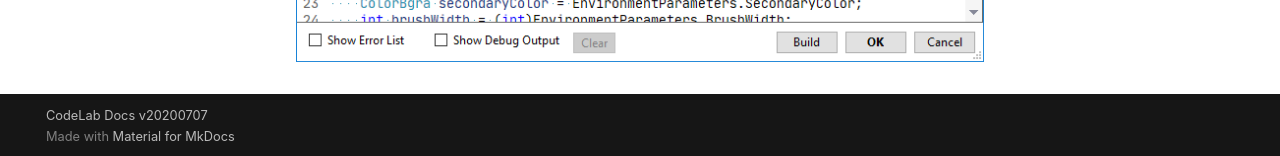
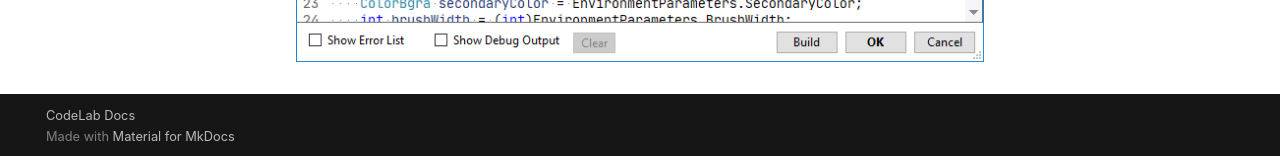
Before and after one commit to toehead2001/codelab-docs, an MkDocs documentation site: the page built from docs/index.md, in a window 1280 px wide and 961 px high. Shown: the part 802-958 px from the top of the window. Built offline with MkDocs 1.6.1 and Material for MkDocs 9.7.7, drawn with Linux system fonts in a browser that asks for light colours; comment, search, counter and statistics services are not loaded; part of the change alters nothing that is shown.

```diff
--- a/mkdocs.yml
+++ b/mkdocs.yml
@@ -4,7 +4,7 @@ site_author: Jason Wendt
 repo_name: codelab-docs
 repo_url: https://github.com/toehead2001/codelab-docs/
 edit_uri: tree/master/docs
-copyright: CodeLab Docs v20200707
+copyright: CodeLab Docs
 theme:
     name: material
     icon:
@@ -24,3 +24,7 @@ markdown_extensions:
     - pymdownx.keys
     - toc:
         permalink: true
+plugins:
+    - search
+    - git-revision-date-localized:
+        type: date
```
